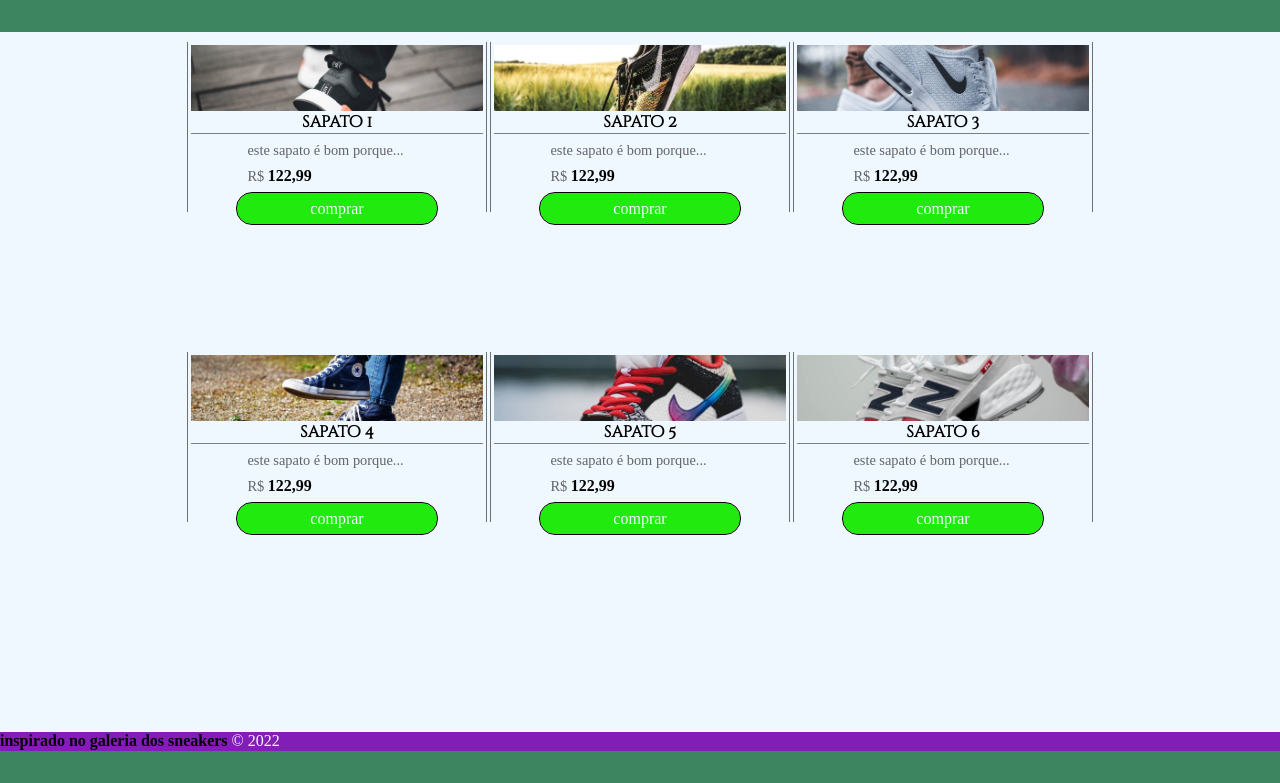
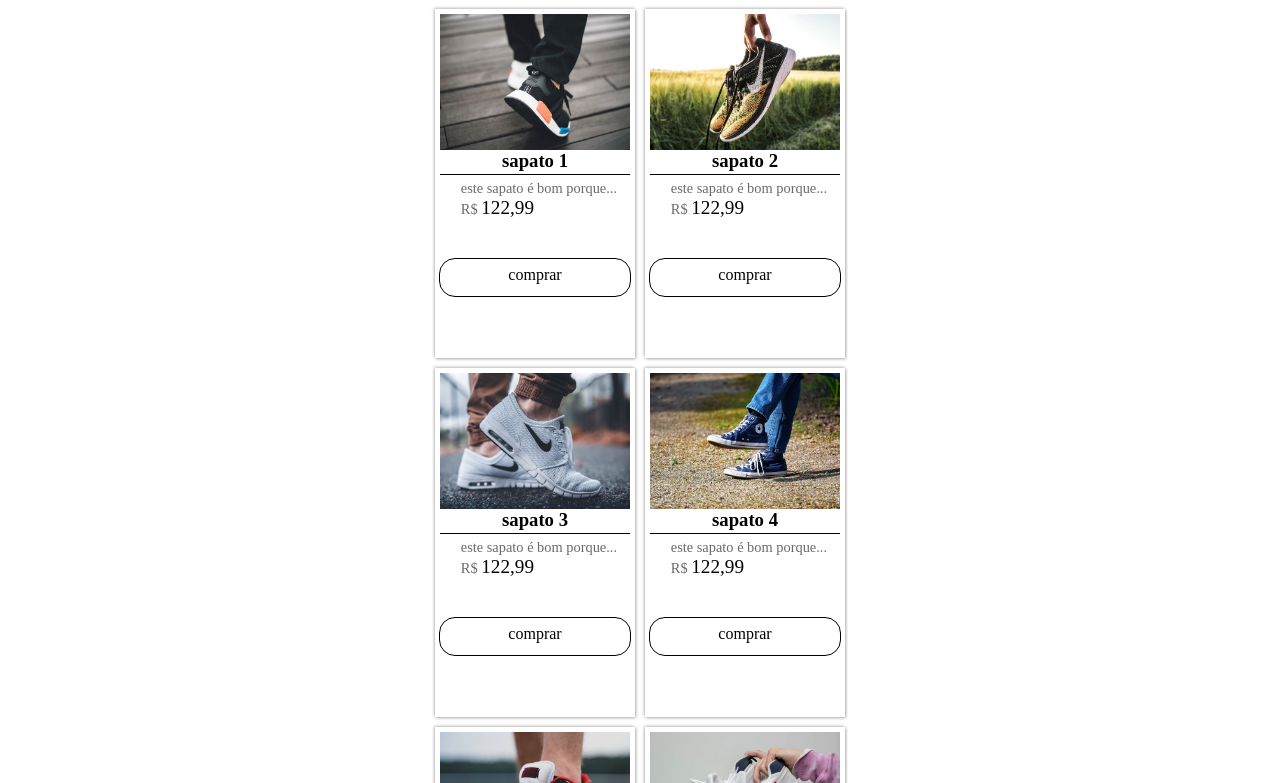
Before and after one commit to FranciscoEduardo190/loja-bacana-mediaquery.io, a plain HTML site: page index.html in a window 1280 px wide. Shown: the part 80-863 px from the top of the page. Before the commit the page ends 831 px from the top, so only its background shows below. Drawn offline with Linux system fonts and the light colour scheme.

Commit message:
alfa mobile fist

```diff
--- a/css/md.css
+++ b/css/md.css
@@ -2,98 +2,16 @@
 
  /* Small devices (portrait tablets and large phones, 600px and up) */
  @media only screen and (min-width: 600px) {
-    body{ background-color:#3D8561;
-      margin: 0px;
-      padding: 0px;
-   }
-   .container{
-      height: 700px;
-      margin-top: 40px;
-
-
-   }
-   .p-c{
-      grid-template-columns: 20vw 20vw 20vw;
-      padding: 10px;
-      height: 500px;
-      margin: auto;
-      gap: 47px;
-
-   }
-   .card{
-      height: 300px;
-      width: 150px;
-       box-shadow: none;
-      border-left-width: 1px;
-      border-right-width: 1px;
-      border-top: 0px;
-      border-bottom: 0px;
-      border-style:solid;
-      padding: 3px;
-      border-color: rgba(0, 0, 0, 0.548);
-
-   }
-
-   .btn{
-      height:31px;
-   }
-   footer{
-      margin: auto;
-   }
- }
+     }
 
 
  /* Medium devices (landscape tablets, 768px and up) */
  @media only screen and (min-width: 768px) {
- body{
-   background-color: #3D8561;
- }
- header{
-   width: 60vw;
-   border-bottom-left-radius: 40px;
-   border-bottom-right-radius: 40px;
- }
- .p-c{
-   grid-template-columns: 150px 150px 150xp;
-   align-self: center;
-   align-items: center;
-   align-content:space-between
- }
- .card{
-   height: 257px;
 
-   border-left-width: 1px;
-   border-right-width: 1px;
-   border-top: 0px;
-   border-bottom: 0px;
-   border-style:solid;
-   padding: 3px;
-   border-color: rgba(0, 0, 0, 0.548);
 
- }
 }
 
  /* Large devices (laptops/desktops, 992px and up) */
  @media only screen and (min-width: 992px) {
-   header{
-      width: 50vw;
-   }
-   body{
-      background-color:#3D8561 ;
-      transition: .5s;
-   }
-   .card{
-      width: 300px;
-      height: 170px;
-   }
-.card > p {
-   margin-left: 50px;
-   font-size: .9rem;
-}
-   .btn{
-
-      width: 200px;
-      margin: auto;
-   }
 
  }
--- a/css/style.css
+++ b/css/style.css
@@ -12,88 +12,81 @@ escurinho:#3D8561
 *{
     margin: 0px;
     padding: 0px;
-    box-sizing: border-box;
+    box-sizing:border-box;
 }
 html{
     overflow-x: hidden;
+  box-sizing: border-box;
+  height: 100vh;
+}
+body{
+   height: 100vh;
+   width: 100vw;
 }
 
-body{
-    background-color:#3D8561;
-
+.container{
+    display:grid;
+    justify-content: center;
+    grid-template-columns: 200px 200px;
+    gap: 10px;
+    padding: 10px;
 }
 header{
+    margin: auto;
+    width: 50vw;
+    border:1px solid black;
+    text-align: center;
+    font-family:'Gaduate','cursive';
 
-    background-color:#831DB8 ;
-    text-align: center;
-    font-family:'Graduate','cursive';
-    font-size: 0.9rem;
     padding: 20px;
-    color: #fff;
+
     width: 100vw;
     margin: auto;
 
 }
-.container{
-    background-color:#F0F8Ff;
-    height: 100%;
+.card{
 
+    padding: 5px;
+    height: 349px;
+    box-shadow: 1px 1px 3px rgba(0, 0, 0, 0.301), -1px -1px 3px rgba(0, 0, 0, 0.219);
 
 }
-.p-c{
-   height: 900px;
-    background-color: #F0F8FF;
-    display: grid;
-    grid-template-columns: 24vw 24vw;
-    gap: 29px;
-    justify-content: center;
-    grid-template-areas:
-    "content content";
-    grid-template-columns: 150px 150px;
-    padding: 10px;
-    justify-items: center;
-}
-
-
-.card{
-    height: 250px;
-     grid-area:'content';
-     box-shadow: 1px 1px 5px rgba(0, 0, 0, 0.075), -1px -1px 5px rgba(0, 0, 0, 0.089);
+.card:hover{
+    box-shadow: 1px 1px 3px rgba(0, 0, 0, 0.534), -1px -1px 3px rgba(0, 0, 0, 0.534);
 
 }
 .card > h3{
-    font-family: 'Cinzel Decorative', 'cursive';
-    font-size: 1rem;
     text-align: center;
-    border-bottom: 1px solid rgba(0, 0, 0, 0.486);
+    margin-bottom:5px;
+    padding-bottom: 2px;
+    border-bottom: 1px solid black;
 }
 .card > p{
-  margin: 8px 8px 8px 15px;
-  text-indent: .4rem;
-  font-weight: 100;
-  font-size: .9rem;
-  color: rgba(0, 0, 0, 0.596);
+
+    text-indent: 1.3rem;
+    font-size: 0.9rem;
+    color: rgba(0, 0, 0, 0.589);
+    width: 95%;
 }
-.bold{
-    font-weight: 900;
+ .bold {
+    font-size: 1.2rem;
     color: black;
-    font-size: 1rem;
 }
 .btn{
     text-decoration: none;
-    color: #F0F8FF;
-    background-color:#21EB0E ;
     padding: 7px;
+    color:black;
     outline: black solid 1px;
     border-radius: 15px;
     text-align: center;
     display: block;
-    height: 15%;
+    height: 37px;
+    margin-top: 40px;
 }
 .btn:hover{
-    background-color: #138f08;
-    transition: .4s;
+    box-shadow: 1px 1px 3px rgba(0, 0, 0, 0.534), -1px -1px 3px rgba(0, 0, 0, 0.534);
 }
+
 #img-1{
 background-image: url('../img/tenis1.jpg');
 background-position: center center;
@@ -142,11 +135,7 @@ height: 40%;
     height: 40%;
 }
 
-
 footer{
-    height: 19px;
-    background-color: #831DB8;
-    margin-top: 23px;
-    width: 100%;
-    color: rgb(252, 246, 246);
-}
+    border: 1px solid black;
+   text-indent: 1.2rem;
+   }
--- a/index.html
+++ b/index.html
@@ -19,10 +19,11 @@
      <header>
         <h1>Loja bacana</h1>
      </header>
-     <main class="container">
 
 
-        <section class="p-c" role="cell">
+
+
+        <main class="container" role="cell">
 
        <div class="card">
         <div class="product-image" id="img-1"></div>
@@ -101,9 +102,8 @@
                       </div>
 
 
-      </section>
+                    </main>
 
-     </main>
      <footer>
         <p>
             <span class="bold">inspirado no galeria dos sneakers</span>
```
